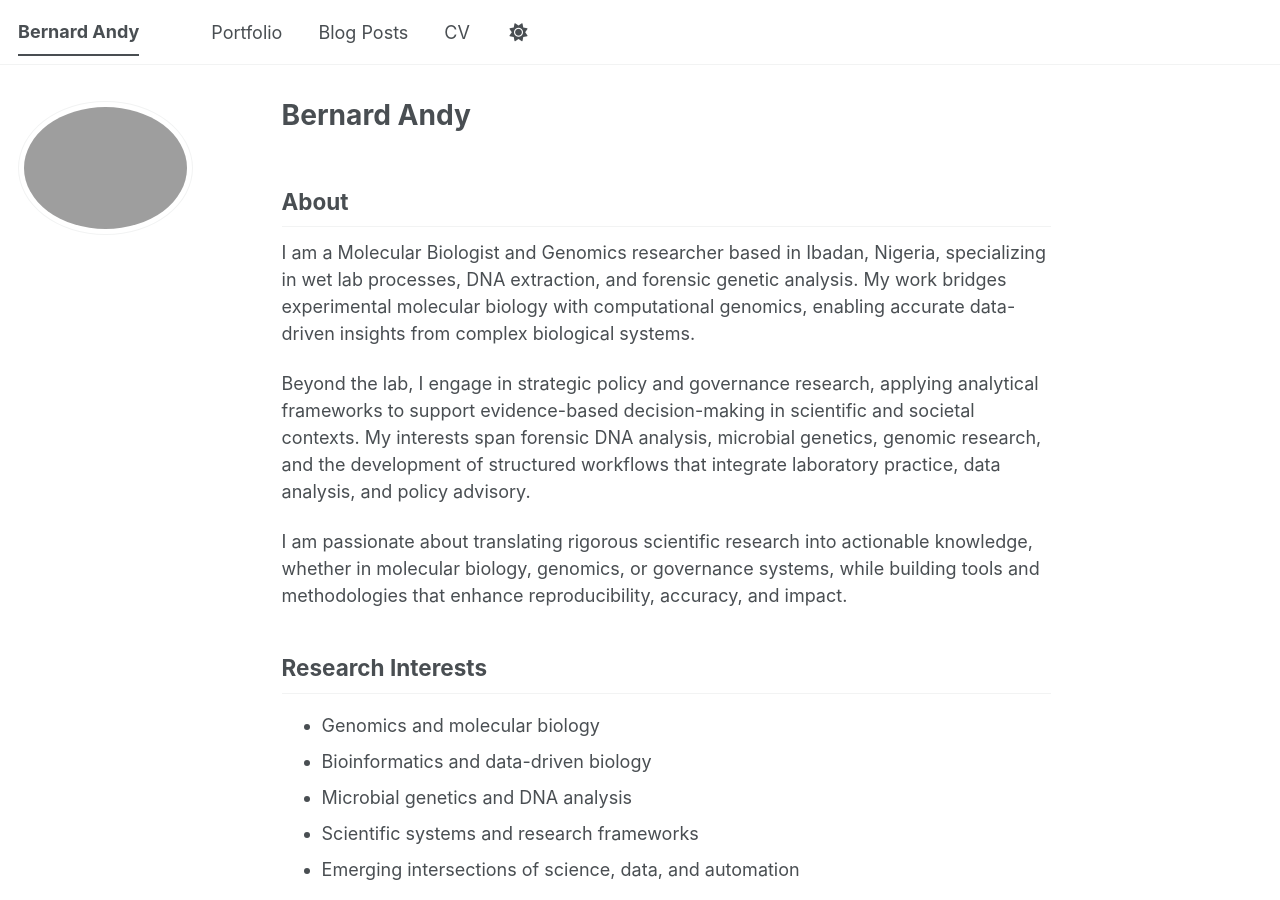
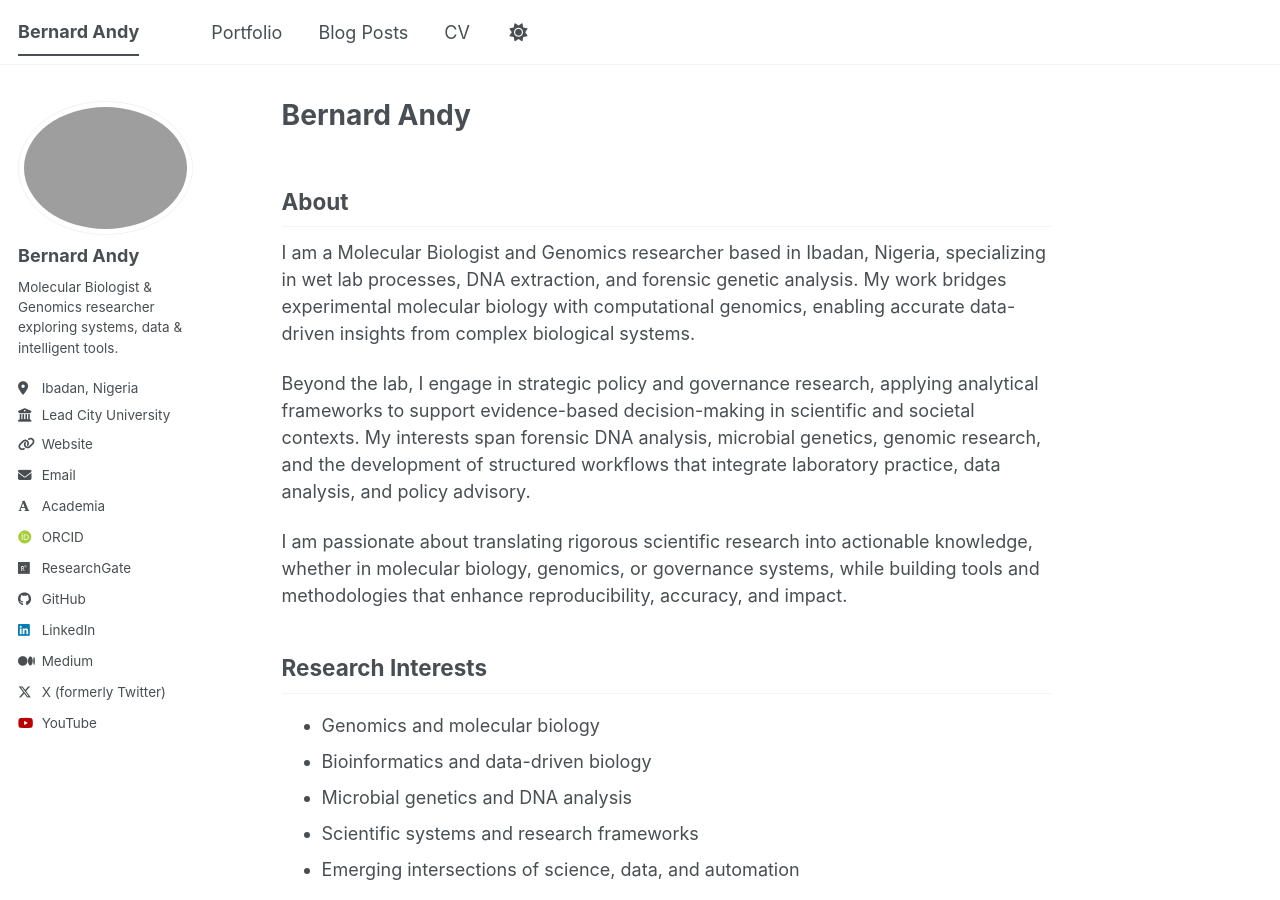
Before and after one commit to BernardAndy/BernardAndy.github.io, a Jekyll site: the page built from _pages/about.md, in a window 1280 px wide and 900 px high. Built offline with Jekyll 4.4.1, drawn with Linux system fonts in a browser that asks for light colours; some web fonts are replaced; a script bundle is joined from its source files by our own code; library files that are not in the unit come from our copies; some of the changed lines change nothing that is shown.

Commit message:
Update _config.yml

```diff
--- a/_config.yml
+++ b/_config.yml
@@ -1,66 +1,41 @@
 # Welcome to Jekyll!
 #
-# This config file is meant for settings that affect your entire site, values
-# which you are expected to set up once and rarely need to edit after that.
-# For technical reasons, this file is *NOT* reloaded automatically when you use
-# `jekyll serve -l -H localhost`. If you change this file, please restart the
-# server process.
+# This config file is meant for settings that affect your entire site.
 
 # Basic Site Settings
 locale                   : "en-US"
-site_theme               : "default" # You can change this to "air", "sunrise", etc. later to test looks
+site_theme               : "default"
 title                    : "Bernard Andy"
 title_separator          : "-"
 name                     : &name "Bernard Andy"
 description              : &description "Forensic Scientist & Policy Researcher specializing in Genomic Data Governance, Ethics, and Legislative Reform in Africa."
-url                      : "https://BernardAndy.github.io" # REPLACE 'BernardAndy' WITH YOUR EXACT GITHUB USERNAME
+url                      : "https://BernardAndy.github.io"
 baseurl                  : ""
-repository               : "BernardAndy/BernardAndy.github.io" # REPLACE WITH YOUR USERNAME/REPO NAME
+repository               : "BernardAndy/BernardAndy.github.io"
 
-# Site Author - The following control what appear as part of the author content on the side bar.
-#               If a field is blank the icon and link will not appear, otherwise it will be shown.
-#               Additional customization can be done by editing /_includes/author-profile.html
+# Site Author - Sidebar Content
 author:
- # Biographic information
-avatar           : "/images/bio-photo-2.jpg"
-name             : "Bernard Andy"
-pronouns         :
-bio              : "Molecular Biologist & Genomics researcher exploring systems, data & intelligent tools."
-location         : "Ibadan, Nigeria"
-employer         : "Lead City University"
-uri              : "https://www.linkedin.com/in/realabernard"
-email            : "bernard.andy@pgstudent.lcu.edu.ng"
- # Academic websites
-academia         : "https://leadcity.academia.edu/AndyBernard"
-arxiv            :
-googlescholar    :
-inspire-hep      :
-impactstory      :
-orcid            : "https://orcid.org/0009-0005-9480-3086"
-semantic         :
-ssrn             :
-pubmed           :
-researchgate     : "https://www.researchgate.net/profile/Andy-Bernard"
-scopus           :
-zotero           :
+  avatar           : "/images/profile.jpg" # ENSURE THIS FILE EXISTS IN YOUR IMAGES FOLDER
+  name             : "Bernard Andy"
+  bio              : "Molecular Biologist & Genomics researcher exploring systems, data & intelligent tools."
+  location         : "Ibadan, Nigeria"
+  employer         : "Lead City University"
+  uri              : "https://www.linkedin.com/in/realabernard"
+  email            : "andybernardcc@gmail.com"
 
+  # Academic websites
+  academia         : "https://leadcity.academia.edu/AndyBernard"
+  orcid            : "https://orcid.org/0009-0005-9480-3086"
+  researchgate     : "https://www.researchgate.net/profile/Andy-Bernard"
 
-  # Repositories and software development
-  bitbucket        : # Username - Update with your username on the site
-  codepen          : # Username
-  dribbble         : # Username
-  github           : "academicpages"
-  kaggle           : # Username
-  stackoverflow    : # User number or user number and name (i.e., use "1" or "1/jeff-atwood")
+  # Social media & Repositories
+  linkedin         : "realabernard"
+  twitter          : "Benhud_Andi"
+  github           : "BernardAndy"
+  youtube          : "TMB_Room"
+  medium           : "https://medium.com/@realabernard"
 
- # Social media
-linkedin         : "realabernard"
-twitter          : "Benhud_Andi"
-github           : "BernardAndy"
-youtube          : "TMB_Room"
-medium           : "https://medium.com/@realabernard"
-
-# Publication Category - The following the list of publication categories and their headings
+# Publication Category
 publication_category:
   books:
     title: 'Books'
@@ -70,25 +45,17 @@ publication_category:
     title: 'Conference Papers'
 
 # Site Settings
-teaser                   :  # filename of teaser fallback teaser image placed in /images/ for social media previews
-breadcrumbs              : false # true, false (default)
+teaser                   :
+breadcrumbs              : false
 words_per_minute         : 160
 future                   : true
-read_more                : "disabled" # if enabled, adds "Read more" links to excerpts
-talkmap_link             : false      #change to true to add link to talkmap on talks page
+read_more                : "disabled"
+talkmap_link             : false
 comments:
-  provider               : # false (default), "disqus", "discourse", "facebook", "google-plus", "staticman", "custom"
-  disqus:
-    shortname            :
-  discourse:
-    server               : # https://meta.discourse.org/t/embedding-discourse-comments-via-javascript/31963 , e.g.: meta.discourse.org
-  facebook:
-    appid                :
-    num_posts            : # 5 (default)
-    colorscheme          : # "light" (default), "dark"
+  provider               :
 staticman:
   allowedFields          : ['name', 'email', 'url', 'message']
-  branch                 : "gh-pages" # "master", "gh-pages"
+  branch                 : "main"
   commitMessage          : "New comment."
   filename               : comment-{@timestamp}
   format                 : "yml"
@@ -101,18 +68,16 @@ staticman:
     date:
       type               : "date"
       options:
-        format           : "iso8601" # "iso8601" (default), "timestamp-seconds", "timestamp-milliseconds"
+        format           : "iso8601"
 atom_feed:
-  hide                   : false     # change to true to hide the RSS feed in the footer
-  path                   : # blank (default) uses feed.xml
-
+  hide                   : false
+  path                   :
 
 # SEO Related
 google_site_verification :
 bing_site_verification   :
 alexa_site_verification  :
 yandex_site_verification :
-
 
 # Social Sharing
 twitter:
@@ -121,22 +86,18 @@ facebook:
   username               :
   app_id                 :
   publisher              :
-og_image                 :  # Social media default site image
-og_description           :  # Social media default site image description
-# For specifying social profiles
-# - https://developers.google.com/structured-data/customize/social-profiles
+og_image                 :
+og_description           :
 social:
-  type                   : # Person or Organization (defaults to Person)
-  name                   : # If the user or organization name differs from the site's name
-  links: # An array of links to social media profiles
-
+  type                   : Person
+  name                   :
+  links:
 
 # Analytics
 analytics:
-  provider               :  "false" # false (default), "google", "google-universal", "google-analytics-4", "custom"
+  provider               :  "false"
   google:
     tracking_id          :
-
 
 # Reading Files
 include:
@@ -176,14 +137,12 @@ keep_files:
 encoding: "utf-8"
 markdown_ext: "markdown,mkdown,mkdn,mkd,md"
 
-
 # Conversion
 markdown: kramdown
 highlighter: rouge
 lsi: false
 excerpt_separator: "\n\n"
 incremental: false
-
 
 # Markdown Processing
 kramdown:
@@ -196,8 +155,7 @@ kramdown:
   smart_quotes: lsquo,rsquo,ldquo,rdquo
   enable_coderay: false
 
-
-# These settings control the types of collections used by the template
+# Collections
 collections:
   teaching:
     output: true
@@ -212,10 +170,9 @@ collections:
     output: true
     permalink: /:collection/:path/
 
-
-# These settings control how pages and collections are included in the site
+# DEFAULTS - THIS IS THE MOST IMPORTANT PART FOR YOUR SIDEBAR
 defaults:
-  # _posts
+  # _posts (Blog posts)
   - scope:
       path: ""
       type: posts
@@ -226,22 +183,15 @@ defaults:
       comments: true
       share: true
       related: true
-  # _pages
+
+  # _pages (Home, About, CV, etc.)
   - scope:
       path: ""
       type: pages
     values:
       layout: single
       author_profile: true
-  # _teaching
-  - scope:
-      path: ""
-      type: teaching
-    values:
-      layout: single
-      author_profile: true
-      share: true
-      comments: true
+
   # _publications
   - scope:
       path: ""
@@ -251,6 +201,7 @@ defaults:
       author_profile: true
       share: true
       comments: true
+
   # _portfolio
   - scope:
       path: ""
@@ -259,7 +210,7 @@ defaults:
       layout: single
       author_profile: true
       share: true
-      comment: true
+
   # _talks
   - scope:
       path: ""
@@ -269,19 +220,14 @@ defaults:
       author_profile: true
       share: true
 
-
 # Sass/SCSS
 sass:
   sass_dir: _sass
-  style: compressed # https://sass-lang.com/documentation/file.SASS_REFERENCE.html#output_style
-
+  style: compressed
 
 # Outputting
 permalink: /:categories/:title/
-# paginate: 5 # amount of posts to show
-# paginate_path: /page:num/
-timezone: Etc/UTC # https://en.wikipedia.org/wiki/List_of_tz_database_time_zones
-
+timezone: Etc/UTC
 
 # Plugins
 plugins:
@@ -292,7 +238,6 @@ plugins:
   - jekyll-redirect-from
   - jemoji
 
-# Mimic GitHub Pages with --safe
 whitelist:
   - jekyll-feed
   - jekyll-gist
@@ -301,38 +246,15 @@ whitelist:
   - jekyll-redirect-from
   - jemoji
 
-
 # Archives
-#  Type
-#  - GitHub Pages compatible archive pages built with Liquid ~> type: liquid (default)
-#  - Jekyll Archives plugin archive pages ~> type: jekyll-archives
-#  Path (examples)
-#  - Archive page should exist at path when using Liquid method or you can
-#    expect broken links (especially with breadcrumbs enabled)
-#  - <base_path>/tags/my-awesome-tag/index.html ~> path: /tags/
-#  - <base_path/categories/my-awesome-category/index.html ~> path: /categories/
-#  - <base_path/my-awesome-category/index.html ~> path: /
 category_archive:
   type: liquid
   path: /categories/
 tag_archive:
   type: liquid
   path: /tags/
-# https://github.com/jekyll/jekyll-archives
-# jekyll-archives:
-#   enabled:
-#     - categories
-#     - tags
-#   layouts:
-#     category: archive-taxonomy
-#     tag: archive-taxonomy
-#   permalinks:
-#     category: /categories/:name/
-#     tag: /tags/:name/
-
 
 # HTML Compression
-# - https://jch.penibelst.de/
 compress_html:
   clippings: all
   ignore:
```
